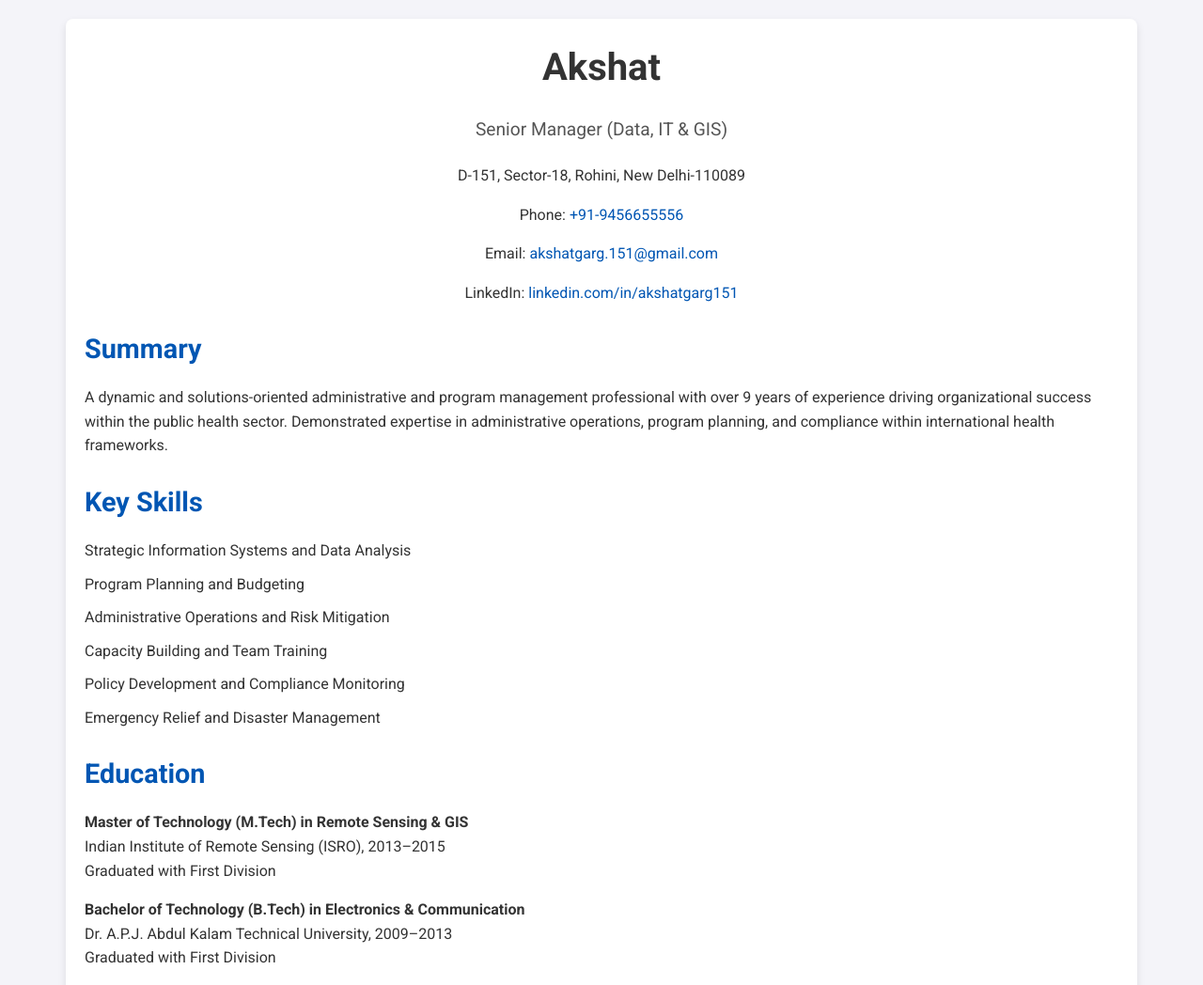
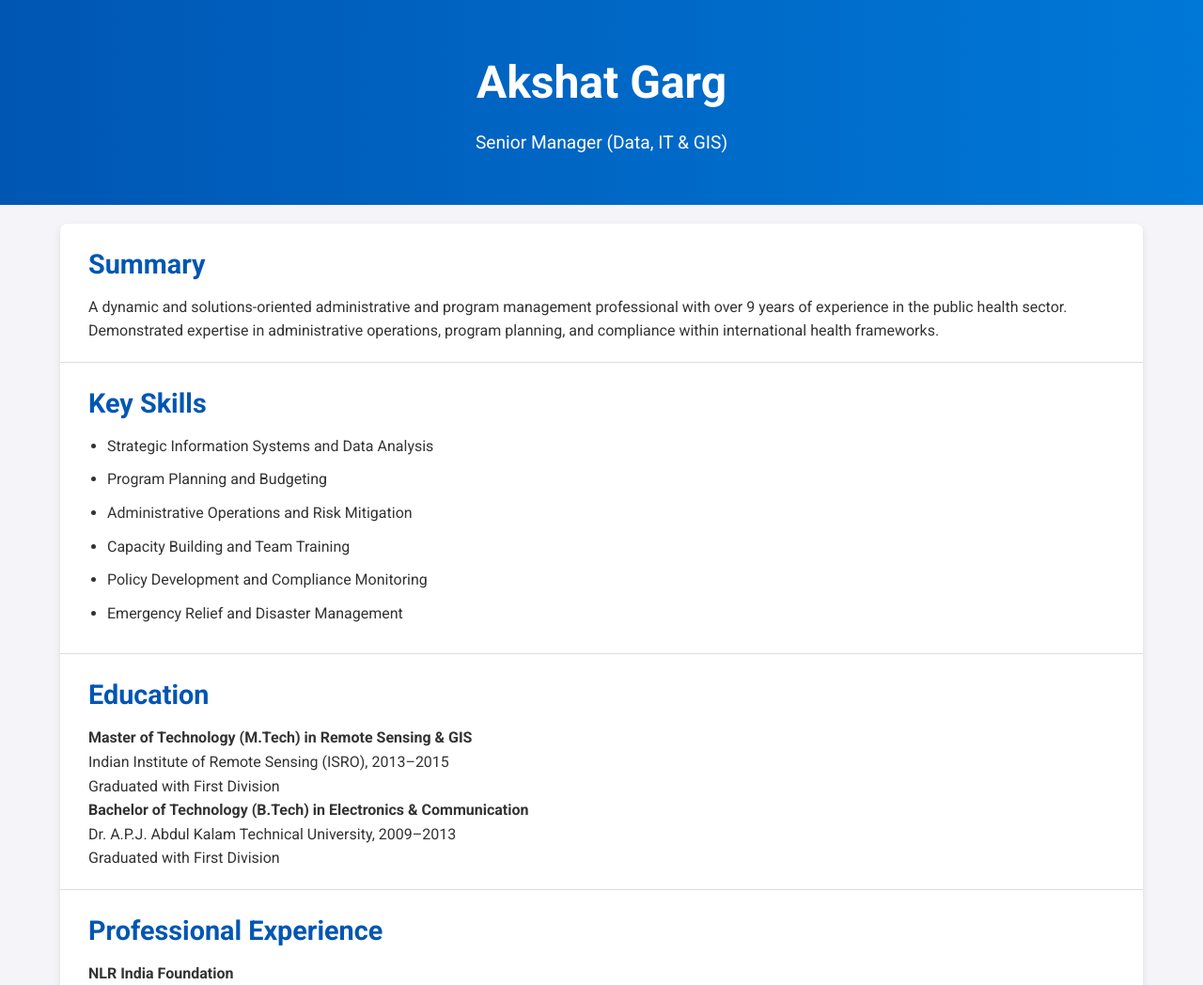
Before and after one commit to akshatgarg151/profile, a plain HTML site: page index.html in a window 1280 px wide. Shown: the top 1048 px of the page at 94% size. Drawn offline with Linux system fonts and the light colour scheme.

Commit message:
Update index.html

```diff
--- a/index.html
+++ b/index.html
@@ -3,88 +3,93 @@
 <head>
     <meta charset="UTF-8">
     <meta name="viewport" content="width=device-width, initial-scale=1.0">
-    <title>Akshat Garg - Resume</title>
+    <title>Akshat Garg - Digital Profile</title>
     <link href="https://fonts.googleapis.com/css2?family=Roboto:wght@300;400;700&display=swap" rel="stylesheet">
     <style>
+        * {
+            margin: 0;
+            padding: 0;
+            box-sizing: border-box;
+        }
         body {
             font-family: 'Roboto', sans-serif;
-            margin: 0;
-            padding: 0;
             background-color: #f4f4f9;
             color: #333;
             line-height: 1.6;
         }
+        .header {
+            background: linear-gradient(90deg, #0056b3, #0078d7);
+            color: white;
+            text-align: center;
+            padding: 50px 20px;
+        }
+        .header h1 {
+            font-size: 3rem;
+            margin-bottom: 10px;
+        }
+        .header p {
+            font-size: 1.2rem;
+        }
         .container {
             width: 90%;
-            max-width: 1100px;
+            max-width: 1200px;
             margin: 20px auto;
-            padding: 20px;
-            background: #fff;
+            background: white;
+            border-radius: 8px;
             box-shadow: 0 4px 8px rgba(0, 0, 0, 0.1);
-            border-radius: 8px;
+            overflow: hidden;
         }
-        header {
-            text-align: center;
-            margin-bottom: 20px;
+        .section {
+            padding: 20px 30px;
+            border-bottom: 1px solid #ddd;
         }
-        header h1 {
-            font-size: 2.5rem;
-            margin: 0;
-        }
-        header p {
-            font-size: 1.2rem;
-            color: #555;
-        }
-        section {
-            margin-bottom: 20px;
-        }
-        section h2 {
+        .section h2 {
+            color: #0056b3;
             font-size: 1.8rem;
             margin-bottom: 10px;
-            color: #0056b3;
         }
         ul {
-            list-style: none;
-            padding: 0;
+            list-style-type: disc;
+            padding-left: 20px;
         }
         ul li {
             margin-bottom: 10px;
         }
-        .contact-info {
+        .contact {
             text-align: center;
-            margin-bottom: 20px;
+            padding: 20px 0;
         }
-        .contact-info a {
+        .contact p {
+            margin-bottom: 5px;
+        }
+        .contact a {
             color: #0056b3;
             text-decoration: none;
+            font-weight: bold;
         }
-        .contact-info a:hover {
+        .contact a:hover {
             text-decoration: underline;
         }
     </style>
 </head>
 <body>
+
+    <!-- Header Section -->
+    <div class="header">
+        <h1>Akshat Garg</h1>
+        <p>Senior Manager (Data, IT & GIS)</p>
+    </div>
+
+    <!-- Main Content -->
     <div class="container">
-        <header>
-            <h1>Akshat</h1>
-            <p>Senior Manager (Data, IT & GIS)</p>
-        </header>
-
-        <div class="contact-info">
-            <p>D-151, Sector-18, Rohini, New Delhi-110089</p>
-            <p>Phone: <a href="tel:+919456655556">+91-9456655556</a></p>
-            <p>Email: <a href="mailto:akshatgarg.151@gmail.com">akshatgarg.151@gmail.com</a></p>
-            <p>LinkedIn: <a href="https://www.linkedin.com/in/akshatgarg151" target="_blank">linkedin.com/in/akshatgarg151</a></p>
+        <!-- Summary Section -->
+        <div class="section">
+            <h2>Summary</h2>
+            <p>A dynamic and solutions-oriented administrative and program management professional with over 9 years of experience in the public health sector. Demonstrated expertise in administrative operations, program planning, and compliance within international health frameworks.</p>
         </div>
 
-
-
-        <section>
-            <h2>Summary</h2>
-            <p>A dynamic and solutions-oriented administrative and program management professional with over 9 years of experience driving organizational success within the public health sector. Demonstrated expertise in administrative operations, program planning, and compliance within international health frameworks.</p>
-        </section>
-
-        <section>
+        <!-- Key Skills Section -->
+        <div class="section">
             <h2>Key Skills</h2>
             <ul>
                 <li>Strategic Information Systems and Data Analysis</li>
@@ -94,20 +99,21 @@
                 <li>Policy Development and Compliance Monitoring</li>
                 <li>Emergency Relief and Disaster Management</li>
             </ul>
-        </section>
+        </div>
 
-        <section>
+        <!-- Education Section -->
+        <div class="section">
             <h2>Education</h2>
             <p><strong>Master of Technology (M.Tech) in Remote Sensing & GIS</strong><br>
             Indian Institute of Remote Sensing (ISRO), 2013–2015<br>
             Graduated with First Division</p>
-
             <p><strong>Bachelor of Technology (B.Tech) in Electronics & Communication</strong><br>
             Dr. A.P.J. Abdul Kalam Technical University, 2009–2013<br>
             Graduated with First Division</p>
-        </section>
+        </div>
 
-        <section>
+        <!-- Experience Section -->
+        <div class="section">
             <h2>Professional Experience</h2>
             <p><strong>NLR India Foundation</strong><br>
             Senior Manager (Nov 2017 – Present)</p>
@@ -130,33 +136,17 @@
                 <li>Contributed to project conceptualization and cost estimation.</li>
                 <li>Maintained client communication regarding deliverables.</li>
             </ul>
-        </section>
+        </div>
 
-        <section>
-            <h2>Publications</h2>
-            <ul>
-                <li>Identifying clusters of leprosy patients in India: Published in PLOS Neglected Tropical Diseases, 2022.</li>
-                <li>From Data to Action: Spatial Mapping and Cluster Analysis (under review).</li>
-                <li>Several other publications focusing on GIS, data analysis, and public health.</li>
-            </ul>
-        </section>
+        <!-- Contact Section -->
+        <div class="section contact">
+            <h2>Contact Information</h2>
+            <p>Address: D-151, Sector-18, Rohini, New Delhi-110089</p>
+            <p>Phone: <a href="tel:+919456655556">+91-9456655556</a></p>
+            <p>Email: <a href="mailto:akshatgarg.151@gmail.com">akshatgarg.151@gmail.com</a></p>
+            <p>LinkedIn: <a href="https://www.linkedin.com/in/akshatgarg151" target="_blank">linkedin.com/in/akshatgarg151</a></p>
+        </div>
+    </div>
 
-        <section>
-            <h2>Awards & Achievements</h2>
-            <ul>
-                <li>Champion of NLR, annual meet (Dec 2022).</li>
-                <li>1st Prize in chess at IIRS (Dec 2015).</li>
-                <li>Elected as President of Envision Society, ITS Engineering College.</li>
-            </ul>
-        </section>
-
-        <section>
-            <h2>Memberships</h2>
-            <ul>
-                <li>Life Member, Indian Society of Remote Sensing</li>
-                <li>Life Member, Indian Society of Geomatics</li>
-            </ul>
-        </section>
-    </div>
 </body>
 </html>
```
